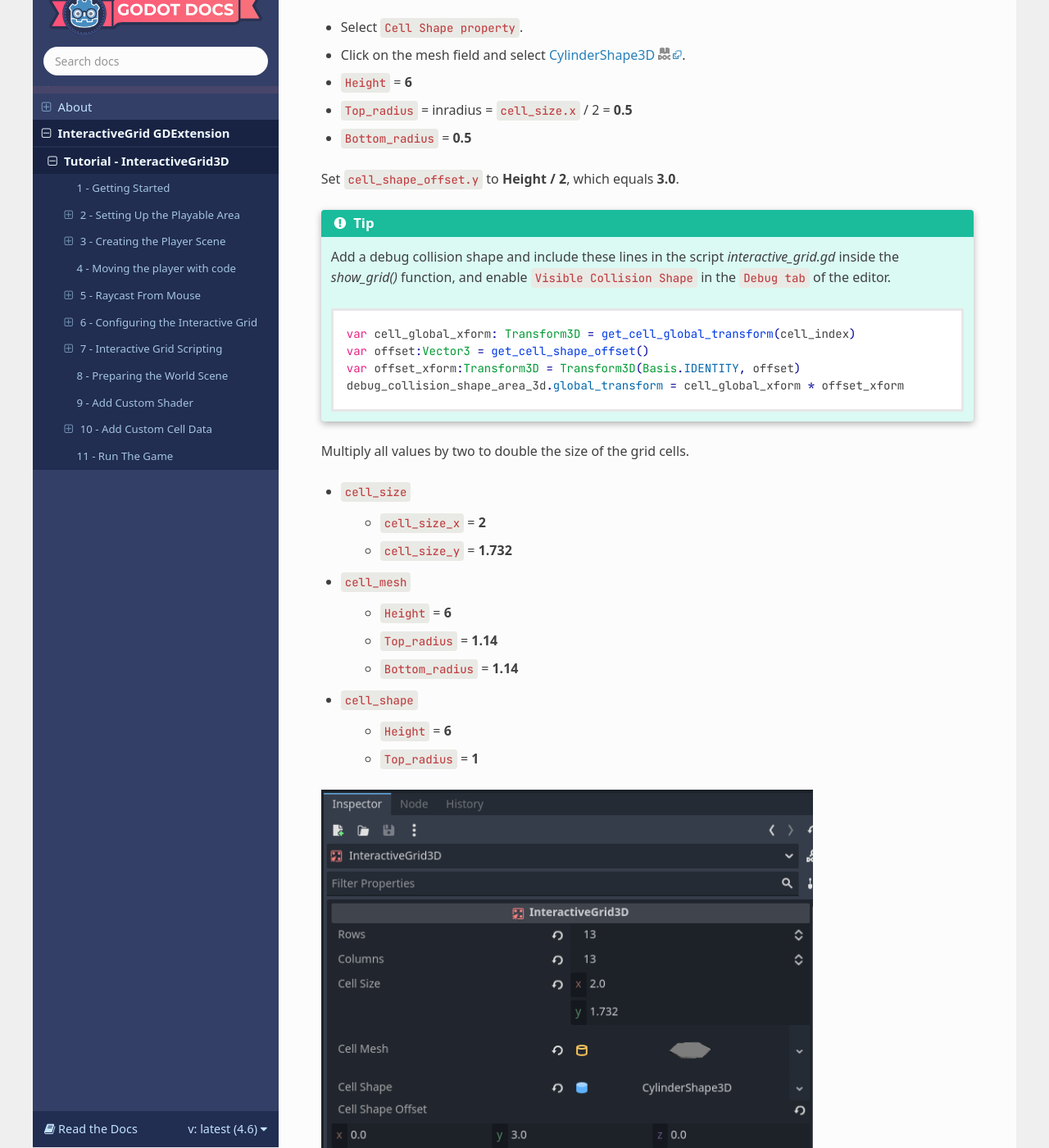
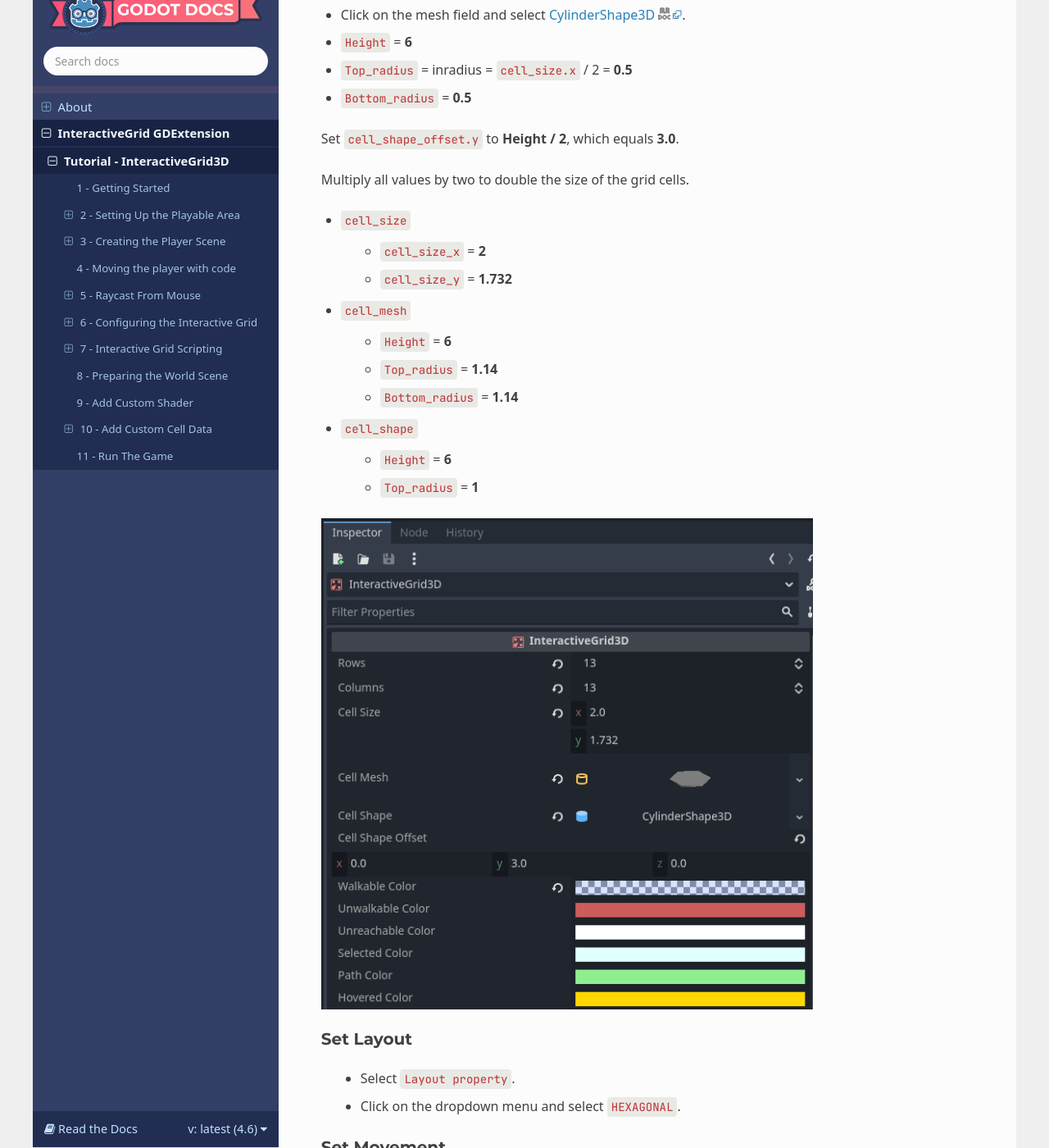
Before and after one commit to antoinecharruel/godot-gdextension-docs, a Sphinx documentation site: the page built from doc/interactive-grid/tutorial-interactive-grid-3d.rst, in a window 1280 px wide and 1400 px high, scrolled down 9915 px. Shown: the whole window at 82% size. Built offline with Sphinx 7.4.7 and the Read the Docs theme 3.1.0, drawn with Linux system fonts in a browser that asks for light colours; some of the changed text lies outside the part shown.

Commit message:
update doc interactive_grid

```diff
--- a/doc/interactive-grid/tutorial-interactive-grid-3d.rst
+++ b/doc/interactive-grid/tutorial-interactive-grid-3d.rst
@@ -7,7 +7,7 @@
 
 .. only:: not i18n
 
-  .. Note:: GitHub repository: https://github.com/antoinecharruel/interactive_grid_gdextension/tree/master/tutorial_demo_3d.
+  .. Note:: GitHub repository: https://github.com/antoinecharruel/interactive_grid_gdextension/tree/main/project.
 
 1 - Getting Started
 -------------------
@@ -33,7 +33,7 @@
 ~~~~~~~~~~~~~~~~~~~~
 
 * Click **+** and select ``3D Scene``.
-* Rename the root Node `Node3D <https://docs.godotengine.org/en/stable/classes/class_node3d.html>`_ -> ``"World"``.
+* Rename the root Node `Node3D <https://docs.godotengine.org/en/stable/classes/class_node3d.html>`_ ``"World"``.
 
 Add the Floor
 ~~~~~~~~~~~~~
@@ -108,7 +108,7 @@
    * With ``Pawn`` selected, click **+**, choose `MeshInstance3D <https://docs.godotengine.org/en/stable/classes/class_meshinstance3d.html>`_.
    * In the Mesh property, select `CapsuleShape3D <https://docs.godotengine.org/en/stable/classes/class_capsuleshape3d3d.html>`_.
    * Hold the Control key and move the `CapsuleShape3D <https://docs.godotengine.org/en/stable/classes/class_capsuleshape3d3d.html>`_. up.
-   * Rename it "Model".
+   * Rename it ``"Model"``.
 
 Attach a CollisionShape3D to the Player
 ~~~~~~~~~~~~~~~~~~~~~~~~~~~~~~~~~~~~~~~
@@ -136,11 +135,9 @@
    :force:
 
    # pawn.gd
-
    extends CharacterBody3D
 
    @onready var model: MeshInstance3D = $Model
-   @onready var interactive_grid_3d: InteractiveGrid3D = $"../InteractiveGrid3D"
 
    const SPEED:float = 5.0
 
@@ -176,7 +173,7 @@
 * Select ``PawnPlayer``.
 * Click **+** and add a `Raycast3D <https://docs.godotengine.org/en/stable/classes/class_raycast3d.html>`_ Node.
 
-* Rename it *“RayCastFromMouse”*.
+* Rename it ``“RayCastFromMouse”``.
 
 Attach the Script
 ~~~~~~~~~~~~~~~~~
@@ -191,10 +188,8 @@
    :force:
 
    # ray_cast_from_mouse.gd
-
    extends RayCast3D
 
-   @onready var camera_3d: Camera3D = $"../Pawn/Camera3D"
    @export var debug_sphere_raycast: MeshInstance3D
 
    func _ready() -> void:
@@ -207,14 +202,14 @@
       add_child(debug_sphere_raycast)
       debug_sphere_raycast.visible = false
 
-   func _process(delta: float) -> void:
+   func _process(_delta: float) -> void:
       debug_sphere_raycast.global_transform.origin = get_ray_intersection_position()
 
    func get_ray_intersection_position() -> Vector3:
       var intersect_ray_position: Vector3 = Vector3.ZERO
       var mouse_pos:Vector2 = get_viewport().get_mouse_position()
-      var ray_origin:Vector3 = camera_3d.project_ray_origin(mouse_pos)
-      var ray_direction:Vector3 = camera_3d.project_ray_normal(mouse_pos)
+      var ray_origin:Vector3 = %Camera3D.project_ray_origin(mouse_pos)
+      var ray_direction:Vector3 = %Camera3D.project_ray_normal(mouse_pos)
       var ray_length:int = 2000
 
       self.global_position = ray_origin
@@ -226,13 +221,14 @@
       self.force_raycast_update()
 
       if self.is_colliding():
-         var collider:Node3D = self.get_collider()
+         #var collider:Node3D = self.get_collider()
 
          intersect_ray_position = self.get_collision_point()
          #print("[get_ray_intersection_position] Collision detected at: ", intersect_ray_position)
          #print("[get_ray_intersection_position] Collision detected with: ", collider.name)
 
       return intersect_ray_position
+
 
 6 - Configuring the Interactive Grid
 ------------------------------------
@@ -309,20 +305,6 @@
 
 Set ``cell_shape_offset.y`` to **Height / 2**, which equals **3.0**.
 
-.. only:: not i18n
-
-  .. tip:: Add a debug collision shape and include these lines in the script
-   *interactive_grid.gd* inside the *show_grid()* function, and enable ``Visible Collision Shape``
-   in the ``Debug tab`` of the editor.
-
-   .. code-block:: gdscript
-      :force:
-
-      var cell_global_xform: Transform3D = get_cell_global_transform(cell_index)
-      var offset:Vector3 = get_cell_shape_offset()
-      var offset_xform:Transform3D = Transform3D(Basis.IDENTITY, offset)
-      debug_collision_shape_area_3d.global_transform = cell_global_xform * offset_xform
-
 Multiply all values by two to double the size of the grid cells.
 
 * ``cell_size``
@@ -357,6 +339,22 @@
   * Select ``Movement property``.
   * Click on the dropdown menu and select ``SIX-DIRECTIONS``.
 
+Set Colors
+~~~~~~~~~~
+
+  * Accessible color: ``#282e9f``
+  * Inaccessible color: ``#ff0000``
+  * Unreachable color: ``#ffffff00``
+  * Selected color: ``#00ff00``
+  * Path color: ``#ff8100``
+  * Hovered color: ``#ffff00``
+
+Set Colission
+~~~~~~~~~~~~~
+
+  * Check ``Obstacles Enabled``.
+  * Check ``Floor Enabled``.
+
 7 - Interactive Grid Scripting
 ------------------------------
 
@@ -371,28 +369,22 @@
    :force:
 
    # interactive_grid_3d.gd
-
    extends InteractiveGrid3D
-
-   @onready var ray_cast_from_mouse: RayCast3D = $"../RayCastFromMouse"
 
    var _path: PackedInt64Array = []
    var _pawn: CharacterBody3D = null
    var _show_grid: bool = false
 
-   @onready var debug_collision_shape_area_3d: CollisionShape3D = $"../DebugCollisionShapeArea3D/DebugCollisionShapeArea3D"
-
    func _ready() -> void:
       _show_grid = false
 
 
-   func _process(delta: float) -> void:
-
+   func _process(_delta: float) -> void:
       if _show_grid == false and self.visible:
          self.set_visible(false)
 
       if self.get_selected_cells().is_empty():
-         self.highlight_on_hover(ray_cast_from_mouse.get_ray_intersection_position())
+         self.highlight_on_hover(%RayCastFromMouse.get_ray_intersection_position())
       else:
          move_along_path(_path)
 
@@ -493,6 +491,7 @@
 
    func set_pawn(pawn: CharacterBody3D):
       _pawn = pawn
+
 
 
 Input
@@ -660,7 +659,7 @@
    * Select the World scene.
    * Add a `MeshInstance3D <https://docs.godotengine.org/en/stable/classes/class_meshinstance3d.html>`_.
    * Assign a `TorusMesh <https://docs.godotengine.org/en/stable/classes/class_torusmesh.html>`_. to it.
-   * Rename the Node to **BearTrap**.
+   * Rename the Node to ``"BearTrap"``.
    * Add a `StaticBody3D <https://docs.godotengine.org/en/stable/classes/class_staticbody3d.html>`_ as a child with a `CollisionShape3D <https://docs.godotengine.org/en/stable/classes/class_collisionshape3d.html>`_ set to ``Single Convex``.
    * Place the trap between the two walls.
    * Select the `StaticBody3D <https://docs.godotengine.org/en/stable/classes/class_staticbody3d.html>`_:
@@ -782,28 +781,22 @@
    :force:
 
    # interactive_grid_3d.gd
-
    extends InteractiveGrid3D
-
-   @onready var ray_cast_from_mouse: RayCast3D = $"../RayCastFromMouse"
 
    var _path: PackedInt64Array = []
    var _pawn: CharacterBody3D = null
    var _show_grid: bool = false
 
-   @onready var debug_collision_shape_area_3d: CollisionShape3D = $"../DebugCollisionShapeArea3D/DebugCollisionShapeArea3D"
-
    func _ready() -> void:
       _show_grid = false
 
 
-   func _process(delta: float) -> void:
-
+   func _process(_delta: float) -> void:
       if _show_grid == false and self.visible:
          self.set_visible(false)
 
       if self.get_selected_cells().is_empty():
-         self.highlight_on_hover(ray_cast_from_mouse.get_ray_intersection_position())
+         self.highlight_on_hover(%RayCastFromMouse.get_ray_intersection_position())
       else:
          move_along_path(_path)
 
@@ -840,11 +830,6 @@
 
       self.hide_distant_cells(pawn_current_cell_index, 6)
       self.compute_unreachable_cells(pawn_current_cell_index)
-
-      var cell_global_xform: Transform3D = get_cell_global_transform(pawn_current_cell_index)
-      var offset:Vector3 = get_cell_shape_offset()
-      var offset_xform:Transform3D = Transform3D(Basis.IDENTITY, offset)
-      debug_collision_shape_area_3d.global_transform = cell_global_xform * offset_xform
 
       var neighbors: PackedInt64Array = self.get_neighbors(pawn_current_cell_index)
       for neighbor_index in neighbors:
```
Also changed, not shown: other parts of doc/interactive-grid/tutorial-interactive-grid-3d.rst (+13 -8 lines).
